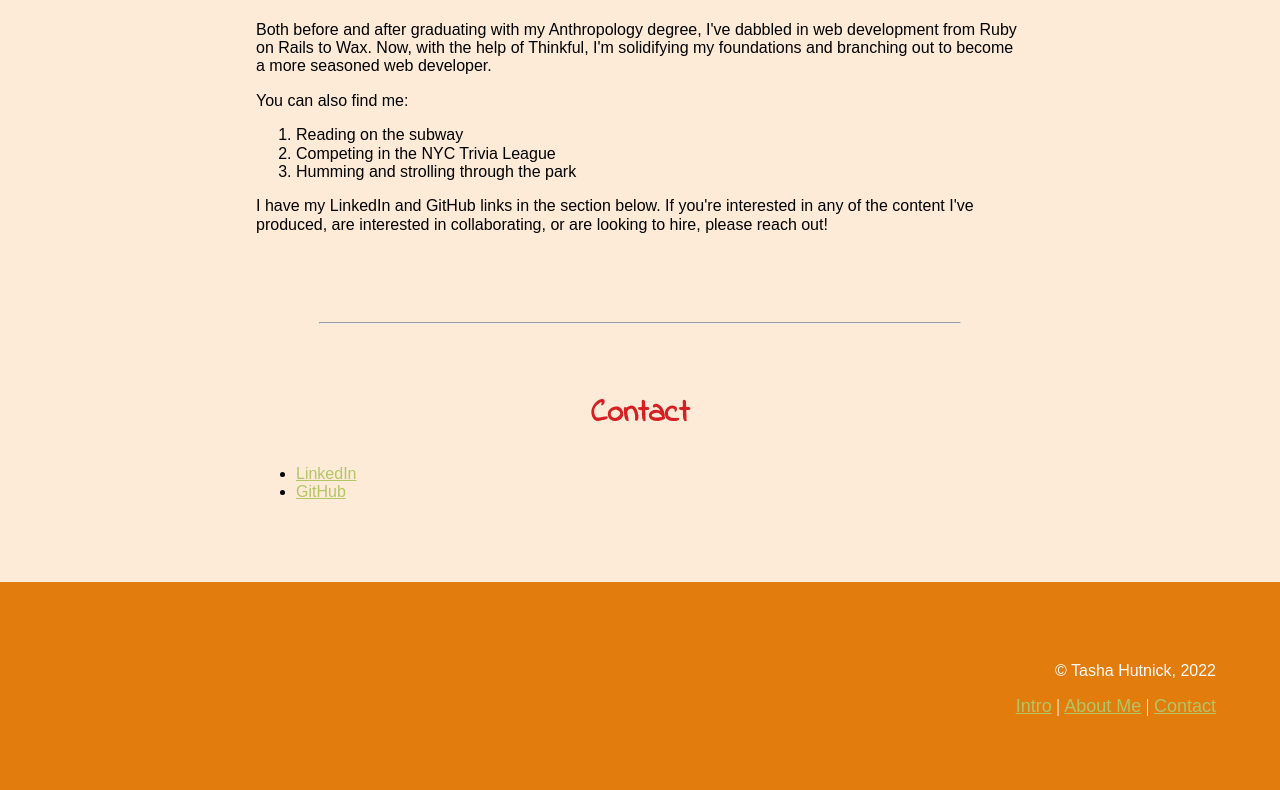
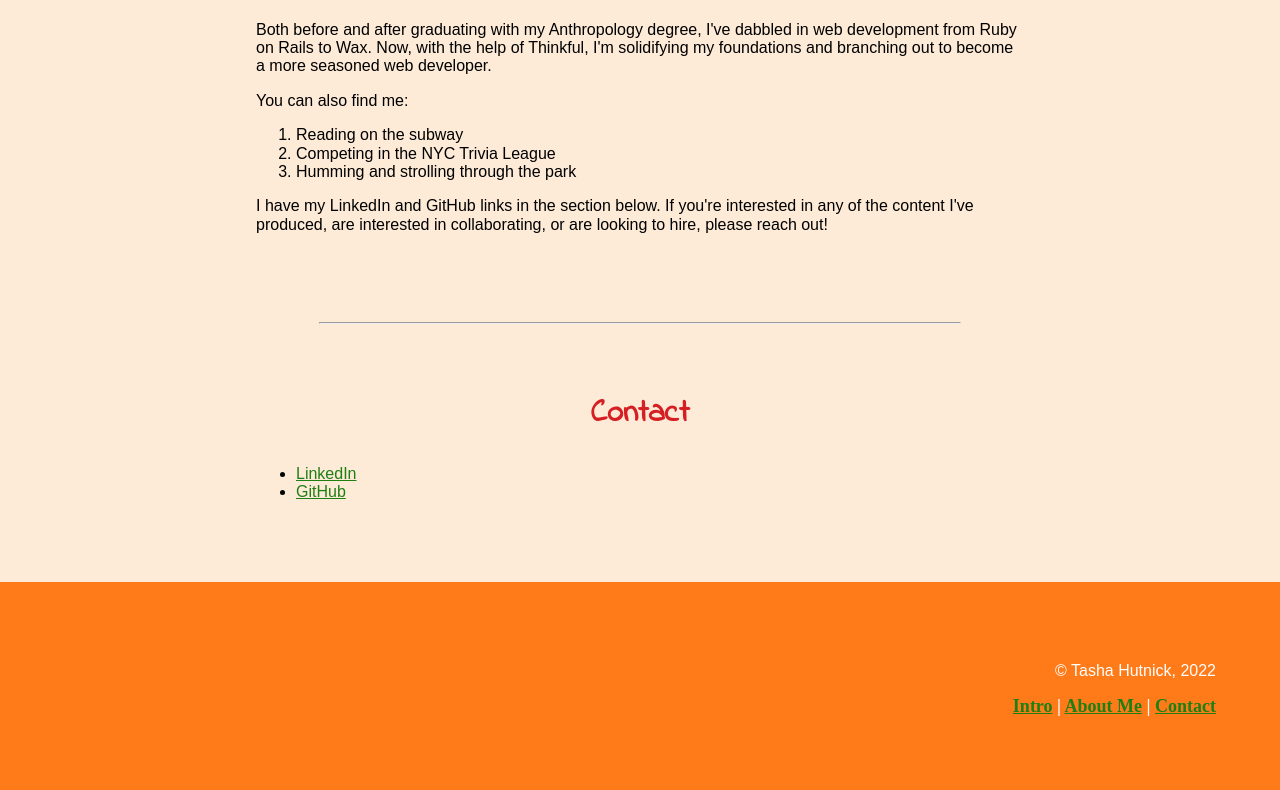
Before and after one commit to ahutnick/HutnickThinkfulPortfolio, a plain HTML site: page index.html in a window 1280 px wide. Shown: the part 1493-2283 px from the top of the page. Drawn offline with nearby package versions, Linux system fonts and the light colour scheme; a web font is replaced by a local one.

Commit message:
Color Contrast 2

```diff
--- a/style.css
+++ b/style.css
@@ -1,6 +1,5 @@
-/* Link attributes */
-a:link { color: #b3c565; }
-a:visited { color: #b3c565; }
+a:link { color: #1e7f13; }
+a:visited { color:#1e7f13; }
 a:hover { color: #f7a6bf; }
 a:active { color: #A11719; }
 
@@ -28,8 +27,12 @@ h3 {
   margin-top: 0px;
 }
 
-p, li, a {
+p, li {
   font-family: "Arial", sans-serif;
+}
+
+nav {
+  font-weight: 700;
 }
 
 /* Container Styles */
@@ -47,7 +50,7 @@ footer {
 }
 
 header, footer {
-  background: #e27c0c;
+  background: #ff7a18;
   color: white;
 }
 
```
